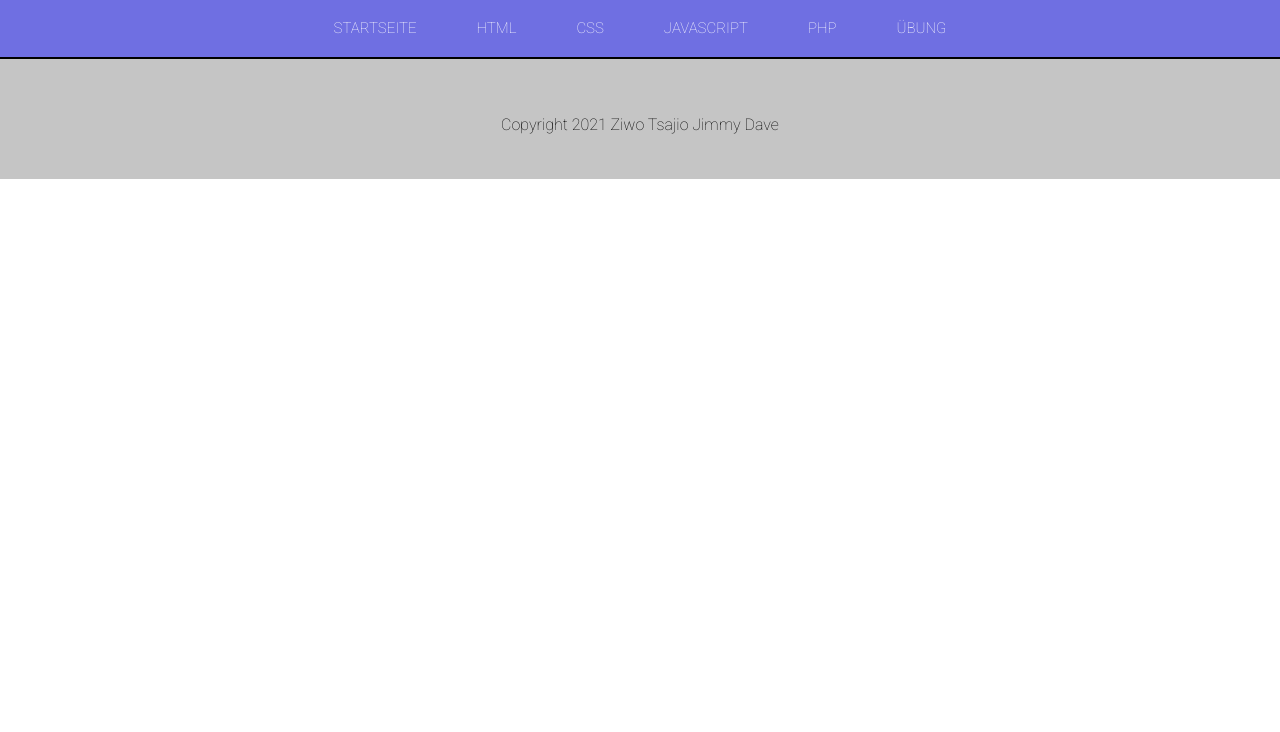
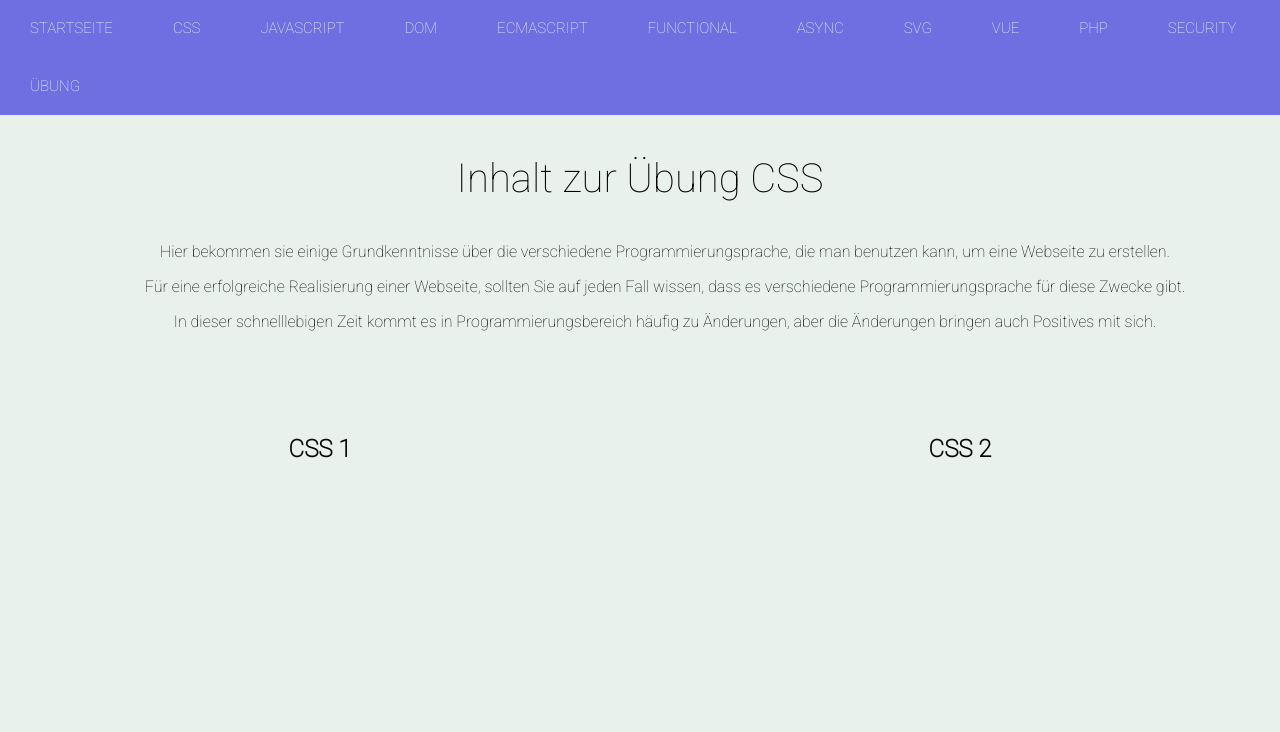
Before and after one commit to jimmyDave99/ProjektWE, a PHP site: page /css.html in a window 1280 px wide. Shown: the part 201-933 px from the top of the page. Before the commit the page ends 380 px from the top, so only its background shows below. Run offline with PHP 8.4, Linux system fonts and the light colour scheme.

Commit message:
Commit 6: Änderung index.html,style1.css,php.html,javascript.html,css.html add script.html, erste anwendung von javascript im Projekt.

```diff
--- a/css.html
+++ b/css.html
@@ -11,17 +11,14 @@
 <body>
 <div class="gesamt">
     <header>
-        <h1 class="headtitle1"><strong class="titleoben">HTML-CSS-JAVASCRIPT-PHP</strong><br>
-            <strong class="headtitle">Programierungsprache zur erstellung von Webseite</strong> </h1>
+        <h1 class="headtitle1"><strong class="titleoben">Web Engineering</strong><br>
+            <strong class="headtitle">Darstellung von Übungsaufgaben</strong> </h1>
     </header>
     <nav>
         <div class="table">
             <ul>
-                <li class="menu-ind">
+                <li class="menu-ind" id="m-ind">
                     <a href="index.html">Startseite</a>
-                </li>
-                <li class="menu-html">
-                    <a href="html.html">HTML</a>
                 </li>
                 <li class="menu-css">
                     <a href="css.html">CSS</a>
@@ -29,8 +26,29 @@
                 <li class="menu-js">
                     <a href="javascript.html">JavaScript</a>
                 </li>
+                <li class="menu-DOM">
+                    <a href="DOM.html">DOM</a>
+                </li>
+                <li class="menu-ECMAScript">
+                    <a href="ECMAScript.html">ECMAScript</a>
+                </li>
+                <li class="menu-functional">
+                    <a href="functional.html">Functional</a>
+                </li>
+                <li class="menu-Async">
+                    <a href="async.html">Async</a>
+                </li>
+                <li class="menu-SVG">
+                    <a href="svg.html">SVG</a>
+                </li>
+                <li class="menu-Vue">
+                    <a href="vue.html">Vue</a>
+                </li>
                 <li class="menu-php">
                     <a href="php.html">PHP</a>
+                </li>
+                <li class="menu-Security">
+                    <a href="security.html">Security</a>
                 </li>
                 <li class="menu-ubung">
                     <a href="ubung.html">Übung</a>
@@ -38,6 +56,32 @@
             </ul>
         </div>
     </nav>
+    <article>
+        <section class="presentationcss">
+
+            <div class="css-inhalt">
+                <h1>Inhalt zur Übung CSS</h1>
+                <p class="p2">Hier bekommen sie einige Grundkenntnisse über die verschiedene Programmierungsprache,
+                    die man benutzen kann, um eine Webseite zu erstellen.</p>
+                <p class="p2">Für eine erfolgreiche Realisierung einer Webseite, sollten Sie auf jeden Fall wissen,
+                    dass es verschiedene Programmierungsprache für diese Zwecke gibt. </p>
+                <p class="p2">In dieser schnelllebigen Zeit kommt es in Programmierungsbereich häufig zu Änderungen,
+                    aber die Änderungen bringen auch Positives mit sich.</p>
+                <!-- LogoBild oben in der ecke mit Flexbox
+                <img class="imgcss1" src="csslogo1.png" alt="bildlogocss">-->
+            </div>
+            <div class="left-css1">
+                <h2>CSS 1</h2>
+
+            </div>
+            <div class="right-css1">
+                <h2>CSS 2</h2>
+            </div>
+            <div class="bild-ubung">
+                <img class="imgubung" src="bild Ubung.jpg" alt="bildubungcss">
+            </div>
+        </section>
+    </article>
     <footer>
         <p>Copyright 2021 Ziwo Tsajio Jimmy Dave</p>
     </footer>
--- a/style1.css
+++ b/style1.css
@@ -8,18 +8,18 @@ h1{
     font-size: 40px;
     font-weight: normal;
     text-align: Center;
-
 }
 
 header{
     height: 200px;
     background-image: url("BackgrundHead2.png");
-    position: -webkit-sticky;
+    /*position: -webkit-sticky;
     position: sticky;
-    top:0px;
+    top:0px;*/
 }
 .headtitle{
     background-color: rgb(111, 111, 226);
+    border-radius: 5px;
 }
 .headtitle1{
     /*padding-top: 50px;*/
@@ -44,7 +44,7 @@ nav{
     background-color: rgb(111, 111, 226);
     position: -webkit-sticky;
     position: sticky;
-    top: 200px;
+    top: 0px;
 
 }
 nav ul{
@@ -76,6 +76,12 @@ article li{
     list-style-type: none;
     /*float: left;*/
 }
+.titlejs, .titlecss{
+    font-size: 40px;
+    font-weight: normal;
+    text-align: Center;
+    margin-left: 100px;
+}
 .article-ubung{
     display: grid;
     padding: 0px;
@@ -98,23 +104,25 @@ article li{
     grid-column-start: 2;
     grid-column-end: 3;
 }
-.menu-ind:hover, .article-ubung2_1:hover{
+.menu-ind:hover, .article-ubung2_1:hover,.menu-js:hover,.menu-css:hover,.menu-js:hover,
+.menu-php:hover,.menu-DOM:hover,.menu-ECMAScript:hover,.menu-functional:hover,.menu-Async:hover,.menu-SVG:hover,
+.menu-Vue:hover,.menu-Security:hover{
     border-top: 5px solid #4c8;
     background-color: RGBa(64, 200, 130, 0.15);
 }
-.menu-html:hover, .article-ubung2_2:hover{
+.article-ubung2_2:hover{
     border-top: 5px solid #f1dc4f;
     background-color: RGBa(241, 211, 79, 0.15);
 }
-.menu-css:hover, .article-ubung2_3:hover{
+ .article-ubung2_3:hover{
     border-top: 5px solid #0070BB;
     background-color: RGBa(000, 112, 192, 0.15);
 }
-.menu-js:hover,.article-ubung3_1:hover{
+.article-ubung3_1:hover{
     border-top: 5px solid #e44d26;
     background-color: RGBa(228, 77, 38, 0.15);
 }
-.menu-php:hover, .article-ubung3_2:hover{
+ .article-ubung3_2:hover{
     border-top: 5px solid #4c8;
     background-color: RGBa(64, 200, 130, 0.15);
 }
@@ -125,16 +133,17 @@ article li{
 nav li:hover a{
     padding: 15px 30px 20px 30px;
 }
-section{
+.presentation1{
     display: grid;
     padding: 0px;
     margin: 0px;
     grid-template-columns: 50% 50% ;
+    grid-template-rows:300px 300px 300px;
     background-color: #e9f1ed;
-    height: 530px;
+    /*height: 530px;*/
 }
 .right{
-    float: left;
+    /*float: left;*/
     grid-column-start: 2;
     grid-column-end: 3;
 }
@@ -142,9 +151,93 @@ section{
     grid-column-start: 1;
     grid-column-end: 2;
 }
-img{
-    margin: 20px 20px;
-    width: 90%;
+.left-css{
+    grid-row-start: 2;
+    grid-row-end: 3;
+    grid-column-start: 1;
+    grid-column-end: 2;
+}
+.right-css{
+    grid-row-start: 2;
+    grid-row-end: 3;
+    grid-column-start: 2;
+    grid-column-end: 3;
+}
+.left-js{
+    grid-row-start: 3;
+    grid-row-end: 4;
+    grid-column-start: 1;
+    grid-column-end: 2;
+}
+.right-js{
+    grid-row-start: 3;
+    grid-row-end: 4;
+    grid-column-start: 2;
+    grid-column-end: 3;
+}
+p{
+    margin-left: 50px;
+}
+.imgall{
+    margin-top: 50px;
+    margin-left: 50px;
+    width: 50%;
+    border-radius: 7px ;
+    border: 1px solid black;
+}
+.imgcss,.imgjs{
+    margin-top: 50px;
+    margin-left: 50px;
+    width: 20%;
+    border-radius: 7px ;
+    border: 1px solid black;
+}
+.presentationcss{
+    display: grid;
+    padding: 0px;
+    margin: 0px;
+    grid-template-columns: 50% 50% ;
+    grid-template-rows:300px 300px 600px;
+    background-color: #e9f1ed;
+    /*height: 530px;*/
+}
+.css-inhalt{
+    grid-row-start: 1;
+    grid-row-end: 2;
+    grid-column-start: 1;
+    grid-column-end: 3;
+}
+h2{
+    text-align: center;
+}
+.p2{
+    text-align: center;
+}
+.left-css1{
+    grid-row-start: 2;
+    grid-row-end: 3;
+    grid-column-start: 1;
+    grid-column-end: 2;
+}
+.right-css1{
+    grid-row-start: 2;
+    grid-row-end: 3;
+    grid-column-start: 2;
+    grid-column-end: 3;
+}
+.bild-ubung{
+    /*display: flex;*/
+    /*justify-content: center;*/
+    grid-row-start: 3;
+    grid-row-end: 4;
+    grid-column-start: 1;
+    grid-column-end: 3 ;
+}
+
+.imgubung{
+    margin-top: 20px;
+    margin-left: 35%;
+    width: 30%;
     border-radius: 7px ;
     border: 1px solid black;
 }
```
Also changed, not shown: index.html (+40 -8 lines), javascript.html (+24 -7 lines), php.html (+24 -6 lines), script.js (added, +18 -0 lines), DOM.html (added), ECMAScript.html (added), async.html (added), functional.html (added), security.html (added), svg.html (added), vue.html (added).
